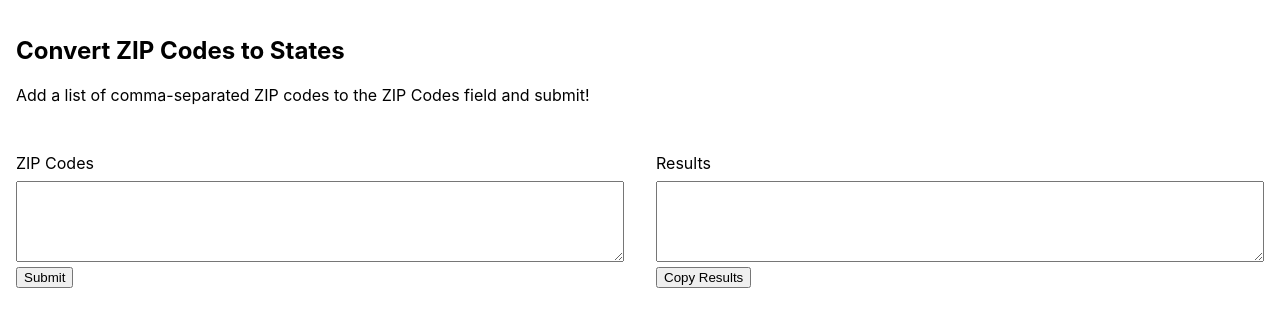
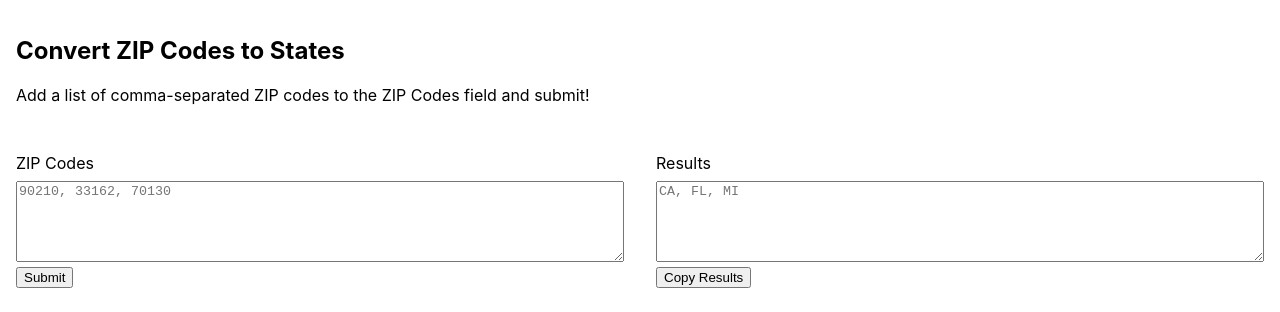
Before and after one commit to pkaneshige/zip-to-state, a plain HTML site: page index.html in a window 1280 px wide. Shown: the top 312 px of the page. Drawn offline with Linux system fonts and the light colour scheme.

Commit message:
Add textarea placeholders

```diff
--- a/index.html
+++ b/index.html
@@ -18,7 +18,7 @@
         <form id="zipToState">
           <fieldset>
             <label for="zip">ZIP Codes</label>
-            <textarea id="zip" name="zip" type="text" rows="5"></textarea>
+            <textarea id="zip" name="zip" type="text" rows="5" placeholder="90210, 33162, 70130"></textarea>
           </fieldset>
           <button type="submit">Submit</button>
         </form>
@@ -26,7 +26,7 @@
       <section>
         <fieldset>
           <label for="result">Results</label>
-          <textarea id="result" rows="5"></textarea>
+          <textarea id="result" rows="5" placeholder="CA, FL, MI"></textarea>
         </fieldset>
         <button id="copyBtn">Copy Results</button>
       </section>
```
